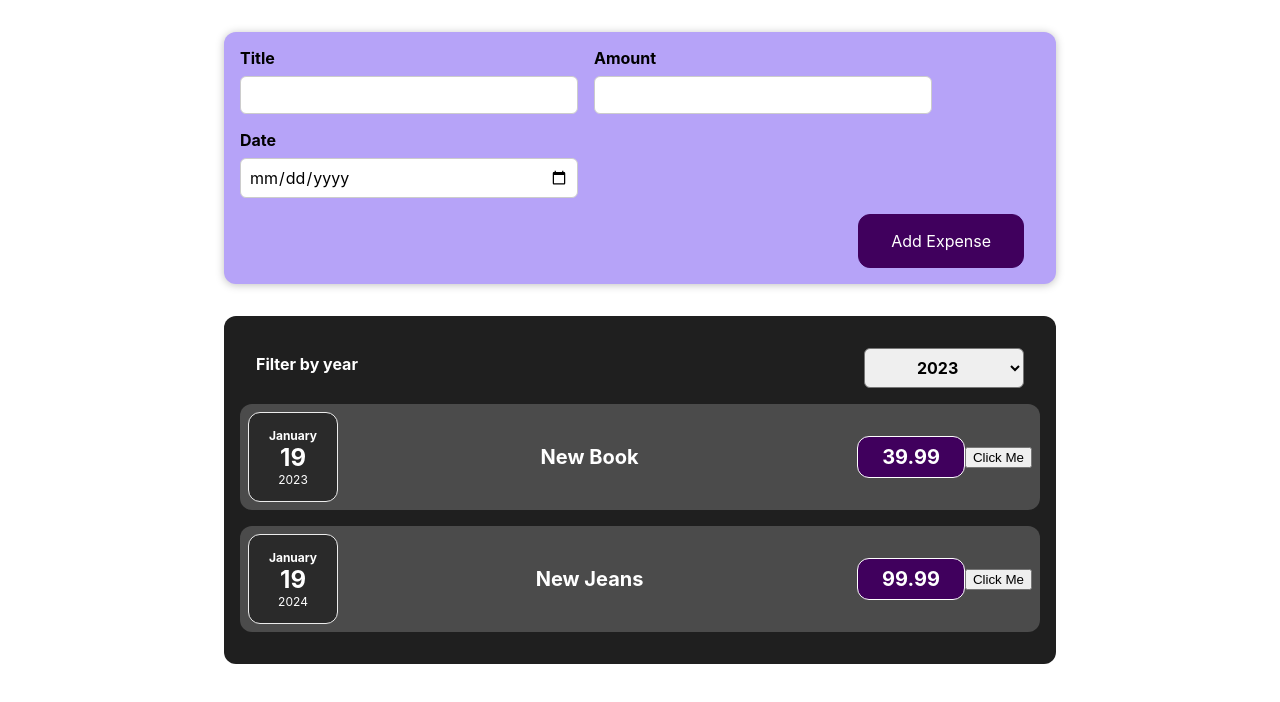
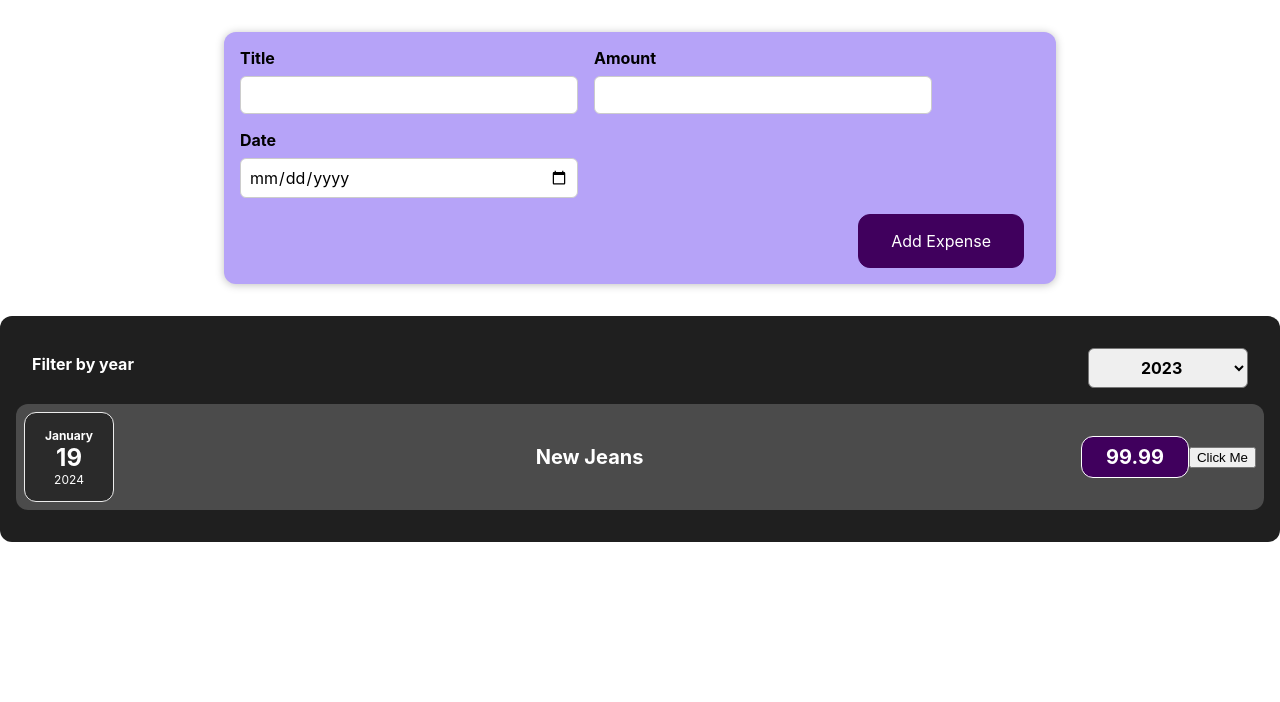
Before and after one commit to elerinnoorkoiv/expenses, a React (Create React App) app: page / in a window 1280 px wide. Shown: the top 702 px of the page. Built offline with nearby package versions, Linux system fonts and the light colour scheme.

Commit message:
jsx and css

```diff
--- a/src/components/Expenses/Expenses.css
+++ b/src/components/Expenses/Expenses.css
@@ -6,3 +6,9 @@
     max-width: 95%;
     border-radius: 12px;
 }
+.cardexpenses{
+    background: rgb(31, 31, 31);
+    color: white;
+    border-radius: 12px;
+    padding: 1rem;
+}
--- a/src/components/Expenses/Expenses.js
+++ b/src/components/Expenses/Expenses.js
@@ -2,26 +2,29 @@ import './Expenses.css'
 import Card from '../UI/Card'
 import ExpenseItem from './ExpenseItem'
 import ExpensesFilter from './ExpensesFilter'
+import { useState } from 'react'
 
 const Expenses = (props) => {
-  props.expenses.map((expense) => {
-    console.log(expense)
+  const [filteredYear, setFilteredYear] = useState('2024')
+
+  const saveSelectedYearHandler = (selectedYear) => {
+    console.log('Year data in Expenses.js', selectedYear)
+    setFilteredYear(selectedYear) // Lisa see rida
+  }
+
+  const filteredExpenses = props.expenses.filter((expense) => {
+    return expense.date.getFullYear().toString() === filteredYear
   })
 
-    const saveSelectedYearHandler = (selectedYear) => {
-      console.log('Year data in Expenses.js', selectedYear)
-    }
-    return(
-        <div className='expenses'>
-            <ExpensesFilter saveSelectedYear = {saveSelectedYearHandler}/>
-            {
-              props.expenses.map((expense) => {
-                return <ExpenseItem expenseData={expense} key={expense.id}/>
-              })
-            }
-
-        </div>
-    );
-};
+  return (
+    <Card className='expenses'>
+      <ExpensesFilter saveSelectedYear={saveSelectedYearHandler}/>
+      {filteredExpenses.length === 0 && <p>No expenses found.</p>}
+      {filteredExpenses.length > 0 && filteredExpenses.map((expense) => (
+        <ExpenseItem expenseData={expense} key={expense.id}/>
+      ))}
+    </Card>
+  )
+}
 
 export default Expenses
```
